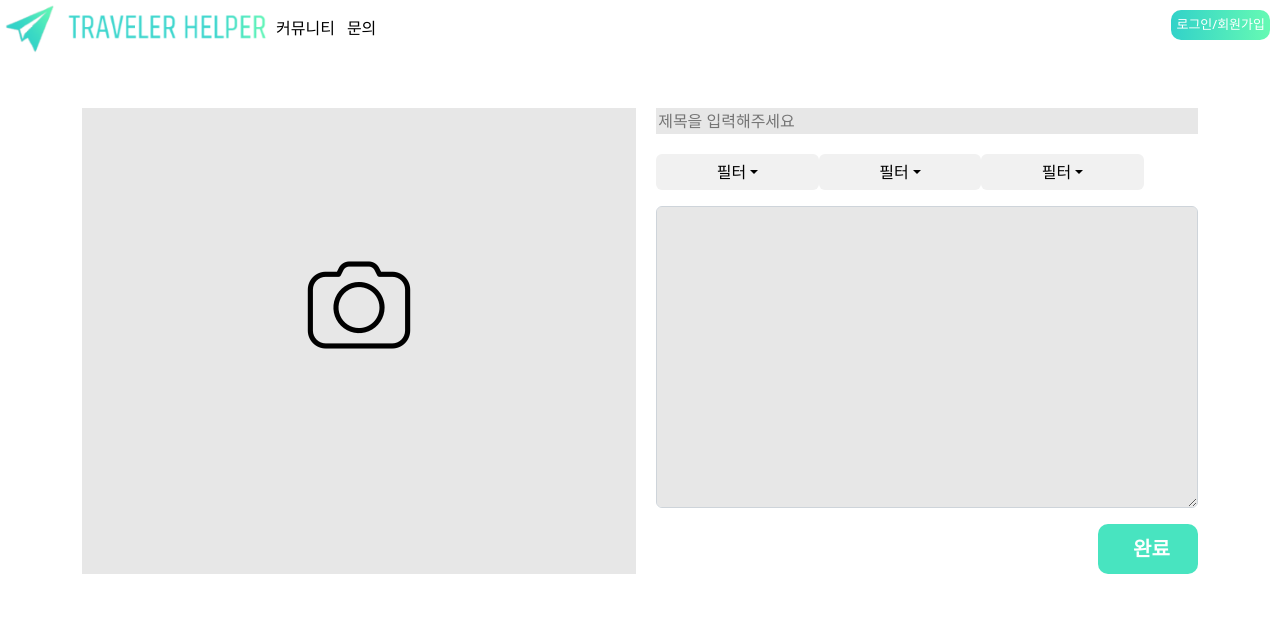
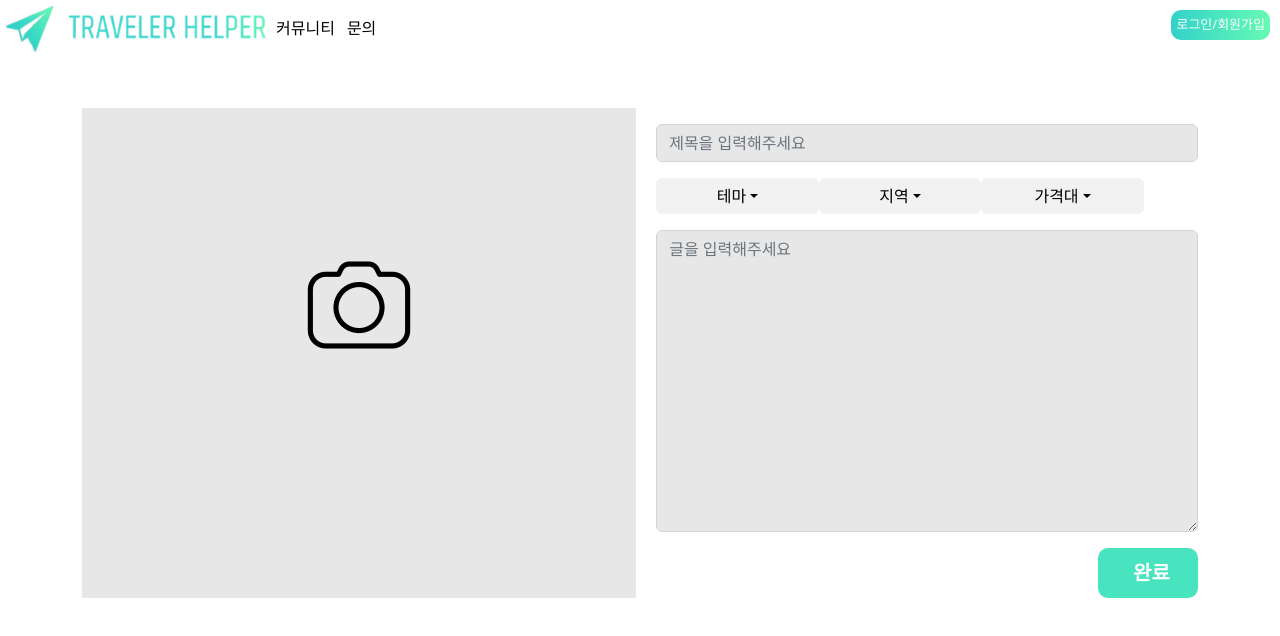
Before and after one commit to travel-helper/client, a React (Create React App) app: page /write in a window 1280 px wide. Shown: the top 636 px of the page. Built offline with nearby package versions, Linux system fonts and the light colour scheme; no server answers.

Commit message:
Feat Write 컴포넌트 react-hook-form으로 변경 / 이미지 데이터 전송

```diff
--- a/src/components/views/Write.jsx
+++ b/src/components/views/Write.jsx
@@ -1,16 +1,47 @@
 import React from "react";
 import { Container, Dropdown, Form } from "react-bootstrap";
 import { useState, useRef } from "react";
+import { useDispatch, useSelector } from "react-redux";
+import { useForm } from "react-hook-form";
+import { uploadImage } from "../../_actions/postAction";
+const Write = () => {
+  const {
+    register, //유효성 검사
+    handleSubmit, //submit함수를 인자로 받는 함수
+    // formState: { isSubmitting, errors }, //form의 상태
+    //isSubmitting -> 제출중
+    //errors -> 유효성 훼손
+  } = useForm({
+    mode: "onChange",
+  });
 
-const Write = () => {
+  const dispatch = useDispatch();
+  const { imagePath } = useSelector((state) => state.post);
   const [imageSrc, setImageSrc] = useState("img/camera.png");
+
+  const [tag1, setTag1] = useState(false);
+  const [tag2, setTag2] = useState(false);
+  const [tag3, setTag3] = useState(false);
+
+  const onSubmit = (data) => {
+    data["tema"] = tag1;
+    data["region"] = tag2;
+    // data["priceRange"] = tag3; //db변경해야서 일단 주석처리
+    data["thumbnail"] = imagePath;
+    console.log(tag3);
+  };
 
   const encodeFileToBase64 = (fileBlob) => {
     const reader = new FileReader();
     reader.readAsDataURL(fileBlob);
+
     return new Promise((resolve) => {
       reader.onload = () => {
         setImageSrc(reader.result);
+        let imageFormData = new FormData();
+        imageFormData.append("img", fileBlob);
+        dispatch(uploadImage(imageFormData));
+
         resolve();
       };
     });
@@ -40,19 +71,24 @@ const Write = () => {
 
       <div style={{ width: "100%" }}>
         <div>
-          <input
-            type="text"
+          <Form className="mb-3 mt-3" onSubmit={handleSubmit(onSubmit)}>
+            <Form.Group className="mb-3" controlId="formBasicEmail">
+              <Form.Control
+                type="title"
                 placeholder="제목을 입력해주세요"
-            style={{
-              width: "100%",
-              marginBottom: "20px",
-              backgroundColor: "#E7E7E7",
-              border: "none",
+                {...register("title", {
+                  required: "제목을 입력해주세요",
+                })}
+                style={{ backgroundColor: "#E7E7E7" }}
+              />
+            </Form.Group>
+
+            <Dropdown
+              onSelect={(eventKey) => {
+                setTag1(eventKey);
               }}
-          ></input>
-        </div>
-        <div>
-          <Dropdown className="filter">
+              className="filter"
+            >
               <Dropdown.Toggle
                 className="filter-list"
                 variant="info"
@@ -60,16 +96,28 @@ const Write = () => {
                 aria-expanded="false"
                 style={{ width: "30%" }}
               >
-              필터
+                테마
               </Dropdown.Toggle>
 
               <Dropdown.Menu>
-              <Dropdown.Item href="#/action-1">#맛집</Dropdown.Item>
-              <Dropdown.Item href="#/action-2">#맛집</Dropdown.Item>
-              <Dropdown.Item href="#/action-3">#맛집</Dropdown.Item>
+                <Dropdown.Item id="drop1" eventKey="맛집">
+                  맛집
+                </Dropdown.Item>
+                <Dropdown.Item id="drop1" eventKey="역사">
+                  역사
+                </Dropdown.Item>
+                <Dropdown.Item id="drop1" eventKey="자연">
+                  자연
+                </Dropdown.Item>
               </Dropdown.Menu>
             </Dropdown>
-          <Dropdown className="filter">
+
+            <Dropdown
+              onSelect={(eventKey) => {
+                setTag2(eventKey);
+              }}
+              className="filter"
+            >
               <Dropdown.Toggle
                 className="filter-list"
                 variant="info"
@@ -77,16 +125,28 @@ const Write = () => {
                 aria-expanded="false"
                 style={{ width: "30%" }}
               >
-              필터
+                지역
               </Dropdown.Toggle>
 
               <Dropdown.Menu>
-              <Dropdown.Item href="#/action-1">#맛집</Dropdown.Item>
-              <Dropdown.Item href="#/action-2">#맛집</Dropdown.Item>
-              <Dropdown.Item href="#/action-3">#맛집</Dropdown.Item>
+                <Dropdown.Item id="drop2" eventKey="서울">
+                  서울
+                </Dropdown.Item>
+                <Dropdown.Item id="drop2" eventKey="경기도">
+                  경기도
+                </Dropdown.Item>
+                <Dropdown.Item id="drop2" eventKey="충청도">
+                  충청도
+                </Dropdown.Item>
               </Dropdown.Menu>
             </Dropdown>
-          <Dropdown className="filter">
+
+            <Dropdown
+              className="filter"
+              onSelect={(eventKey) => {
+                setTag3(eventKey);
+              }}
+            >
               <Dropdown.Toggle
                 className="filter-list"
                 variant="info"
@@ -94,30 +154,44 @@ const Write = () => {
                 aria-expanded="false"
                 style={{ width: "30%" }}
               >
-              필터
+                가격대
               </Dropdown.Toggle>
 
               <Dropdown.Menu>
-              <Dropdown.Item href="#/action-1">#맛집</Dropdown.Item>
-              <Dropdown.Item href="#/action-2">#맛집</Dropdown.Item>
-              <Dropdown.Item href="#/action-3">#맛집</Dropdown.Item>
+                <Dropdown.Item id="drop" eventKey="상">
+                  상
+                </Dropdown.Item>
+                <Dropdown.Item id="drop" eventKey="중">
+                  중
+                </Dropdown.Item>
+                <Dropdown.Item id="drop" eventKey="하">
+                  하
+                </Dropdown.Item>
               </Dropdown.Menu>
             </Dropdown>
+
             <Form.Group
               className="mb-3 mt-3"
               controlId="exampleForm.ControlTextarea1"
             >
               <Form.Control
+                id="content"
+                type="text"
+                placeholder="글을 입력해주세요"
+                {...register("content", {
+                  required: "글을 입력해주세요",
+                })}
                 as="textarea"
                 rows={12}
                 style={{ backgroundColor: "#E7E7E7" }}
               />
             </Form.Group>
-        </div>
             <div>
-          <button className="succes-write">
+              <button className="succes-write" type="submit">
                 <label>완료</label>
               </button>
+            </div>
+          </Form>
         </div>
       </div>
     </Container>
```
Lines whose indentation alone changed are shown as unchanged.
